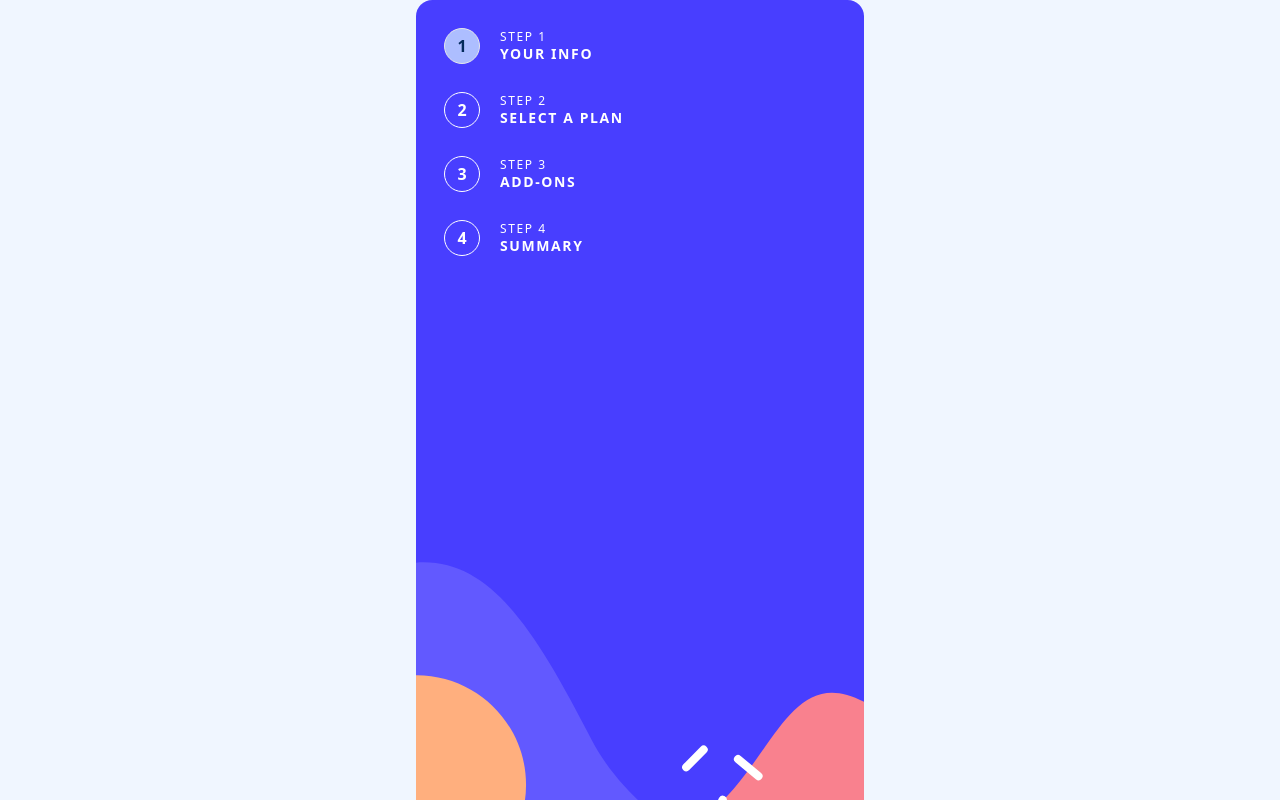
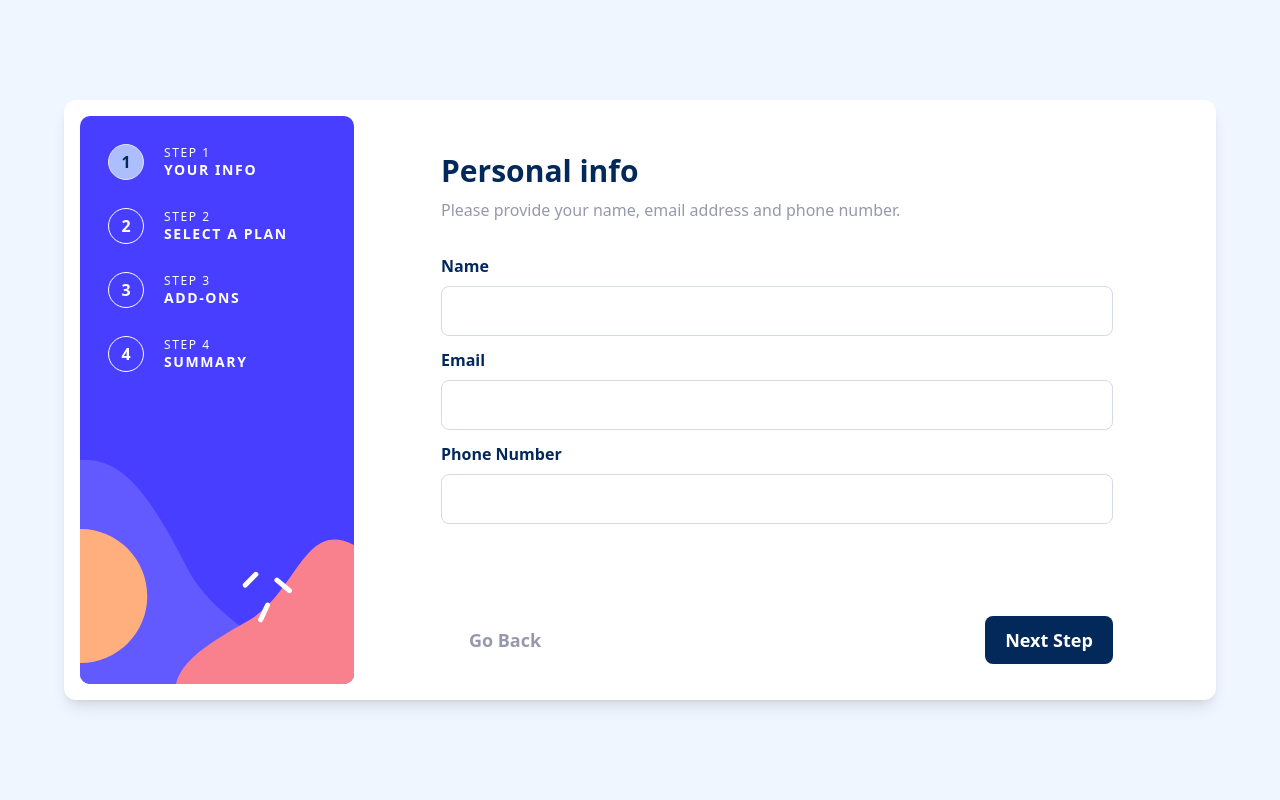
Before and after one commit to hernandez-dev/react-multi-steps-form, a React (Vite) app: page / in a window 1280 px wide. Built offline with nearby package versions, Linux system fonts and the light colour scheme.

Commit message:
Project - tailwind-css - extending theme ( screens )

```diff
--- a/tailwind.config.js
+++ b/tailwind.config.js
@@ -18,6 +18,9 @@ export default {
         "light-gray": "hsl(229, 24%, 87%)",
         "mongolia": "hsl(217, 100%, 97%)",
         "alabaster": "hsl(231, 100%, 99%)"
+      },
+      screens: {
+        desktop: "1100px"
       }
     },
   },
```
